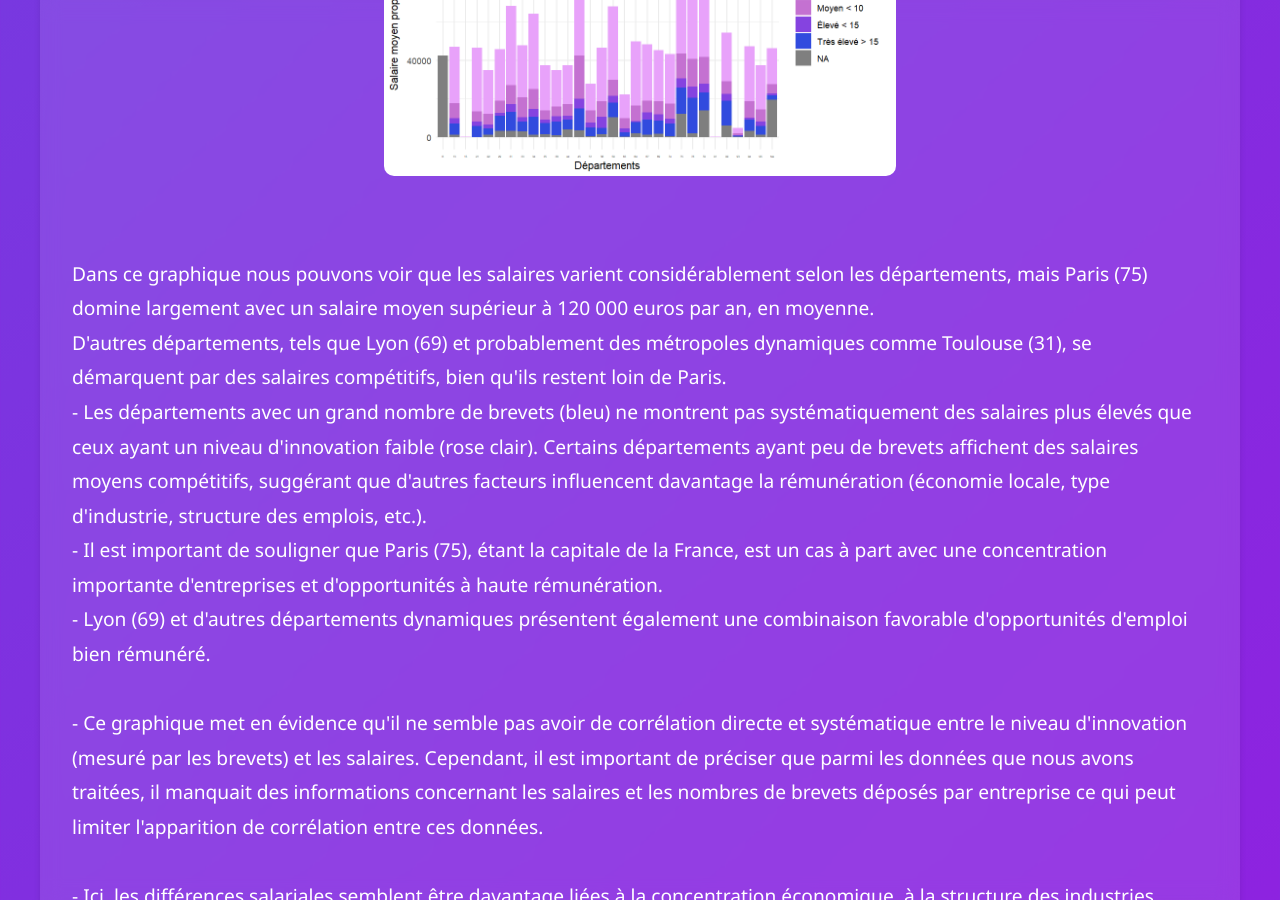
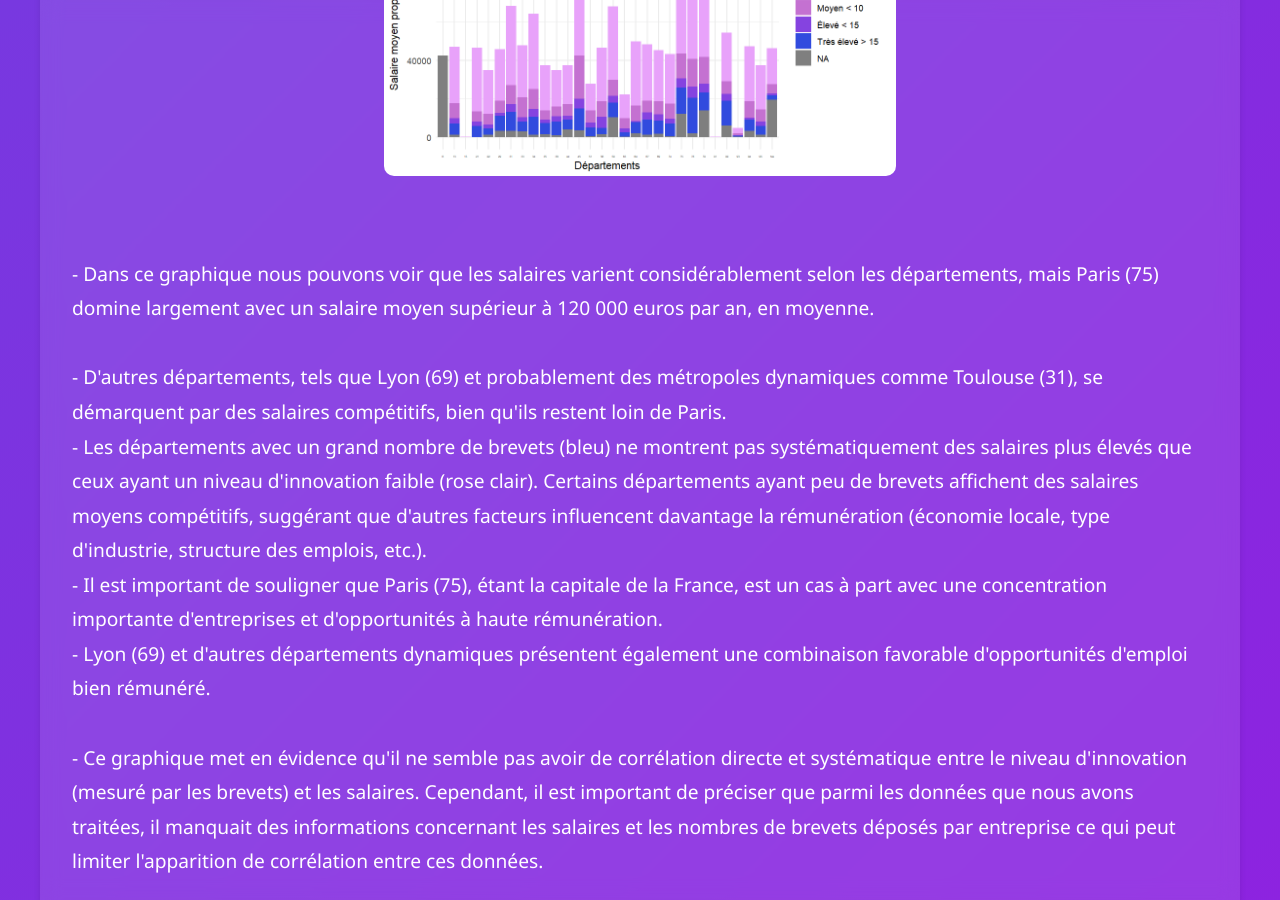
Before and after one commit to SebastienH422/ProjetR.smams, a Jekyll site: the page analyses.html, which Jekyll copies as it is, in a window 1280 px wide and 900 px high, scrolled down 5781 px. Built offline with Jekyll 4.4.1, drawn with Linux system fonts in a browser that asks for light colours.

```diff
--- a/analyses.html
+++ b/analyses.html
@@ -149,8 +149,9 @@ Les catégories A et H se démarquent non seulement par leur volume élevé de b
                 <p align="center">
                     <img src="Images/VIOLET(nsm).png" alt="Analyse des départements">
                 </p>
-                <p><br> Dans ce graphique nous pouvons voir que les salaires varient considérablement selon les départements, mais Paris (75) domine largement avec un salaire moyen supérieur à 120 000 euros par an, en moyenne.
-<br>D'autres départements, tels que Lyon (69) et probablement des métropoles dynamiques comme Toulouse (31), se démarquent par des salaires compétitifs, bien qu'ils restent loin de Paris.
+                <p><br> - Dans ce graphique nous pouvons voir que les salaires varient considérablement selon les départements, mais Paris (75) domine largement avec un salaire moyen supérieur à 120 000 euros par an, en moyenne.
+                    <br>
+<br> - D'autres départements, tels que Lyon (69) et probablement des métropoles dynamiques comme Toulouse (31), se démarquent par des salaires compétitifs, bien qu'ils restent loin de Paris.
 <br> - Les départements avec un grand nombre de brevets (bleu) ne montrent pas systématiquement des salaires plus élevés que ceux ayant un niveau d'innovation faible (rose clair). Certains départements ayant peu de brevets affichent des salaires moyens compétitifs, suggérant que d'autres facteurs influencent davantage la rémunération (économie locale, type d'industrie, structure des emplois, etc.).
 <br> - Il est important de souligner que Paris (75), étant la capitale de la France, est un cas à part avec une concentration importante d'entreprises et d'opportunités à haute rémunération.
 <br> - Lyon (69) et d'autres départements dynamiques présentent également une combinaison favorable d'opportunités d'emploi bien rémunéré.
```
